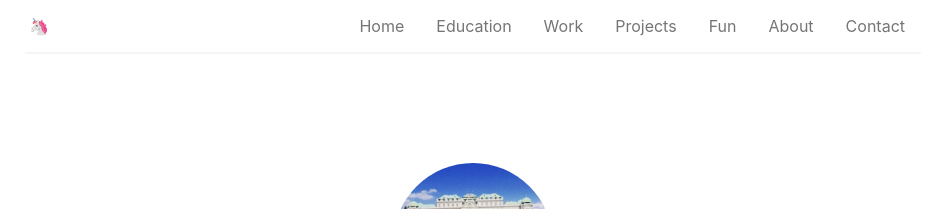
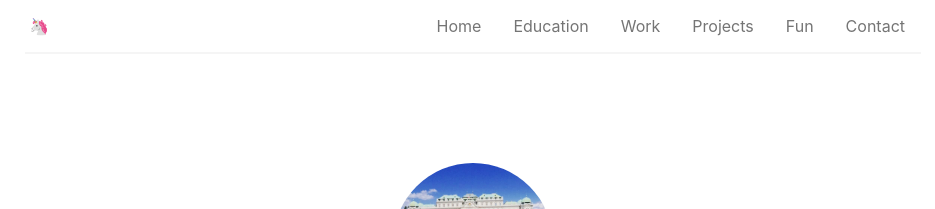
Before and after one commit to ishank4/ishank4.github.io, a Jekyll site: the page built from index.html, in a window 1280 px wide. Shown: the top 209 px of the page, without its empty margins (167-1102 px from the left). Built offline with Jekyll 4.4.1, drawn with Linux system fonts in a browser that asks for light colours.

Commit message:
Update default.html

```diff
--- a/_layouts/default.html
+++ b/_layouts/default.html
@@ -69,7 +69,7 @@
 								<a class="navbar-item is-tab" href="{% link apps.html %}">Work</a>
 								<a class="navbar-item is-tab" href="{% link donate.md %}">Projects</a>
 								<a class="navbar-item is-tab" href="{% link thanks.md %}">Fun</a>
-								<a class="navbar-item is-tab" href="{% link about.md %}">About</a>
+
 								<a class="navbar-item is-tab" href="{% link contact.md %}">Contact</a>
 
 							</div>
```
